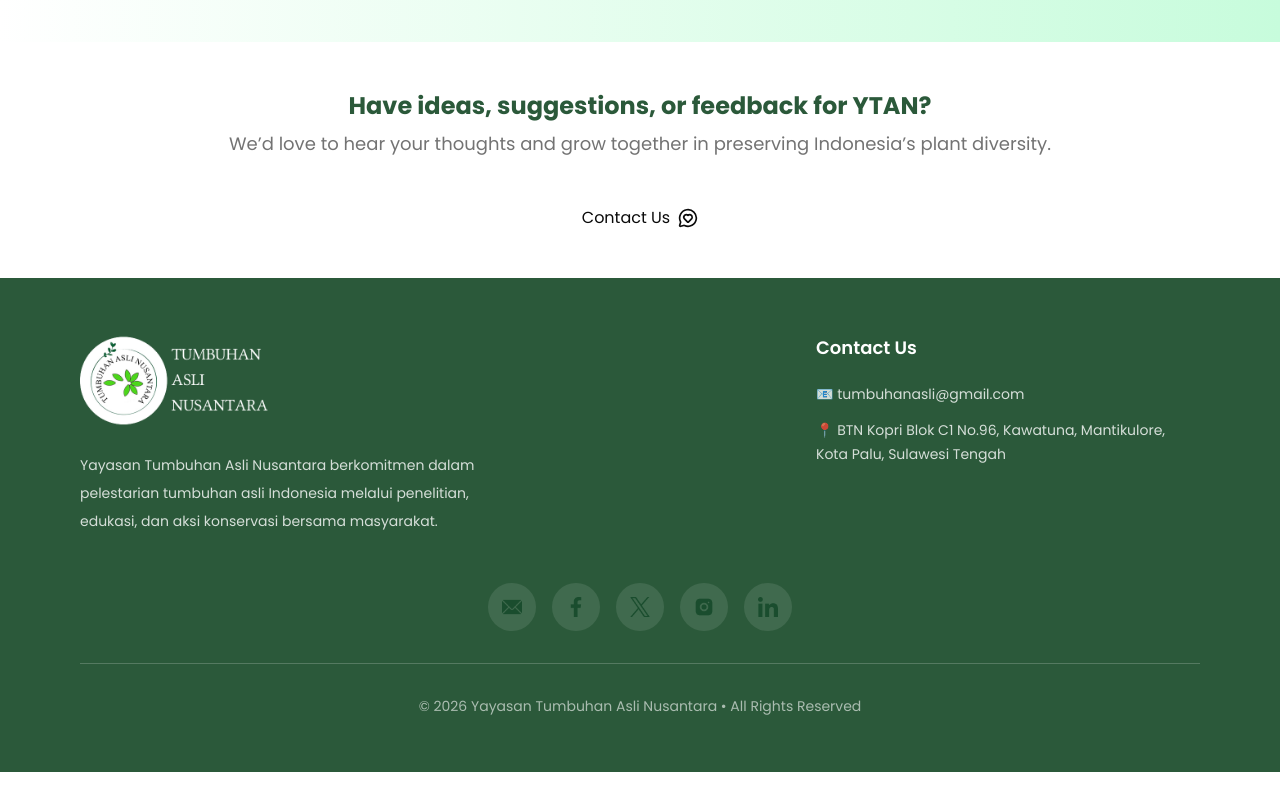
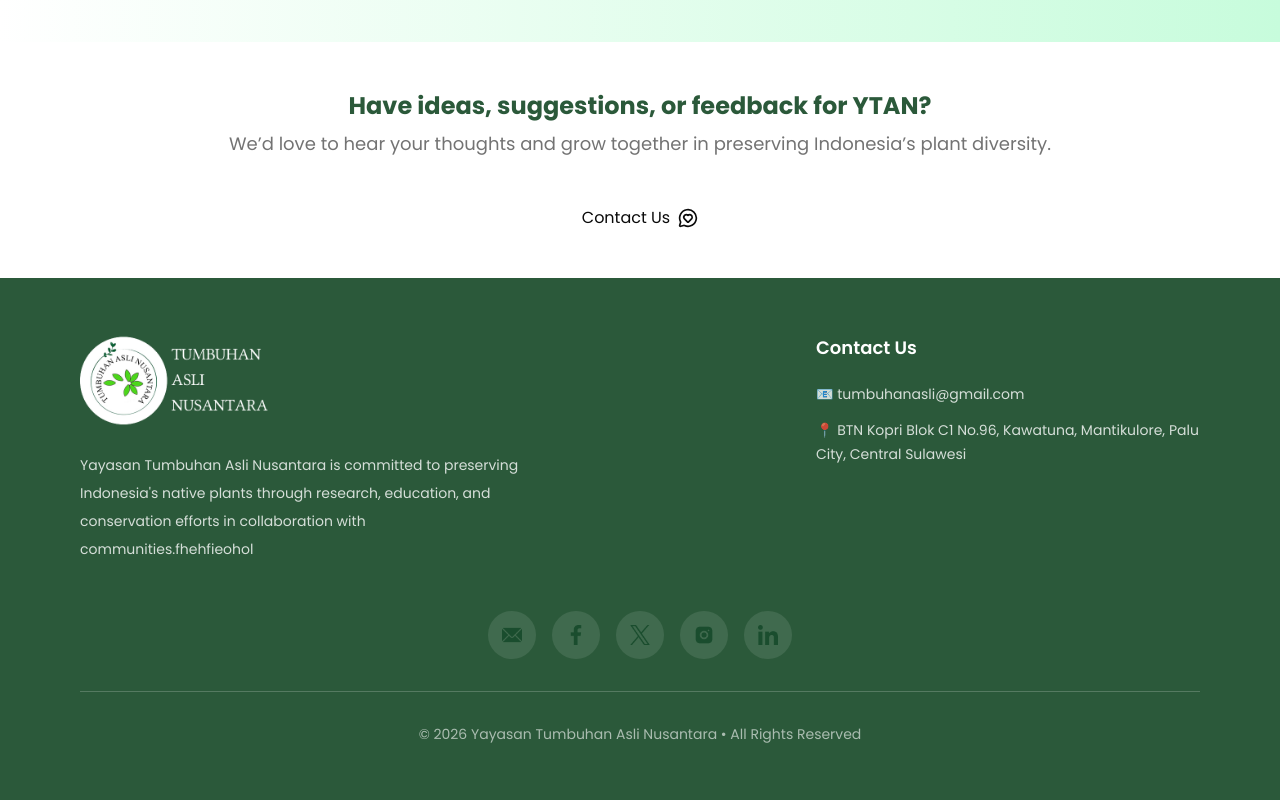
Before and after one commit to Tumbuhan-Nusantara/tumbuhan-landingpage, a Next.js app: page /en in a window 1280 px wide. Shown: the part 3788-4588 px from the top of the page. Before the commit the page ends 4560 px from the top, so only its background shows below. Built offline with nearby package versions, Linux system fonts and the light colour scheme; no server answers.

Commit message:
fixing direct link

```diff
--- a/messages/en.json
+++ b/messages/en.json
@@ -283,5 +283,11 @@
     "user": "Total Users",
     "kegiatan": "Total Activities",
     "berita": "Total News"
+  },
+  "footer": {
+    "description": "Yayasan Tumbuhan Asli Nusantara is committed to preserving Indonesia's native plants through research, education, and conservation efforts in collaboration with communities.",
+    "contactUs": "Contact Us",
+    "address": "BTN Kopri Blok C1 No.96, Kawatuna, Mantikulore, Palu City, Central Sulawesi",
+    "copyright": "© 2026 Yayasan Tumbuhan Asli Nusantara • All Rights Reserved"
   }
 }
--- a/messages/id.json
+++ b/messages/id.json
@@ -283,5 +283,11 @@
     "user": "Total Pengguna",
     "kegiatan": "Total Kegiatan",
     "berita": "Total Berita"
+  },
+  "footer": {
+    "description": "Yayasan Tumbuhan Asli Nusantara berkomitmen dalam pelestarian tumbuhan asli Indonesia melalui penelitian, edukasi, dan aksi konservasi bersama masyarakat.",
+    "address": "BTN Kopri Blok C1 No.96, Kawatuna, Mantikulore, Kota Palu, Sulawesi Tengah",
+    "copyright": "© 2026 Yayasan Tumbuhan Asli Nusantara • Hak Cipta Dilindungi",
+    "contactUs": "Kontak Kami"
   }
 }
--- a/src/components/Footer/index.tsx
+++ b/src/components/Footer/index.tsx
@@ -4,7 +4,7 @@
 import Image from "next/image";
 
 const FooterFeat = () => {
-  const k = useTranslations("navbar");
+  const f = useTranslations("footer");
   useLocale();
   return (
     <div className="bg-[#2B593A] text-white">
@@ -19,21 +19,18 @@
             />
 
             <p className="max-w-md text-sm leading-7 text-white/80">
-              Yayasan Tumbuhan Asli Nusantara berkomitmen dalam pelestarian
-              tumbuhan asli Indonesia melalui penelitian, edukasi, dan aksi
-              konservasi bersama masyarakat.
+              {f('description')}fhehfieohol
             </p>
           </div>
 
           <div className="space-y-5 lg:justify-self-end">
-            <h3 className="text-lg font-semibold">{k("contact")}</h3>
+            <h3 className="text-lg font-semibold">{f("contactUs")}</h3>
 
             <div className="space-y-3 text-sm text-white/80 leading-6">
               <p>📧 tumbuhanasli@gmail.com</p>
 
               <p className="max-w-sm">
-                📍 BTN Kopri Blok C1 No.96, Kawatuna, Mantikulore, Kota Palu,
-                Sulawesi Tengah
+                📍 {f("address")}
               </p>
             </div>
           </div>
@@ -53,7 +50,7 @@
         <Separator className="my-8 bg-white/20" />
 
         <p className="text-center text-sm text-white/60">
-          © 2026 Yayasan Tumbuhan Asli Nusantara • All Rights Reserved
+          {f('copyright')}
         </p>
       </div>
     </div>
--- a/src/components/Navbar-2/index.tsx
+++ b/src/components/Navbar-2/index.tsx
@@ -14,6 +14,7 @@
   DropdownMenuTrigger,
 } from "@/src/components/ui/dropdown-menu";
 import { useLocale, useTranslations } from "use-intl";
+import { Link } from "@/src/i18n/navigation";
 
 const Nav = () => {
   const t = useTranslations("navbar");
@@ -50,7 +51,9 @@
                         key={sub.id}
                         className="transition duration-300 cursor-pointer"
                       >
+                        <Link href={sub.path ?? "#"}>
                         {t(sub.sub)}
+                        </Link>
                       </DropdownMenuItem>
                     ))}
                   </DropdownMenuGroup>
```
